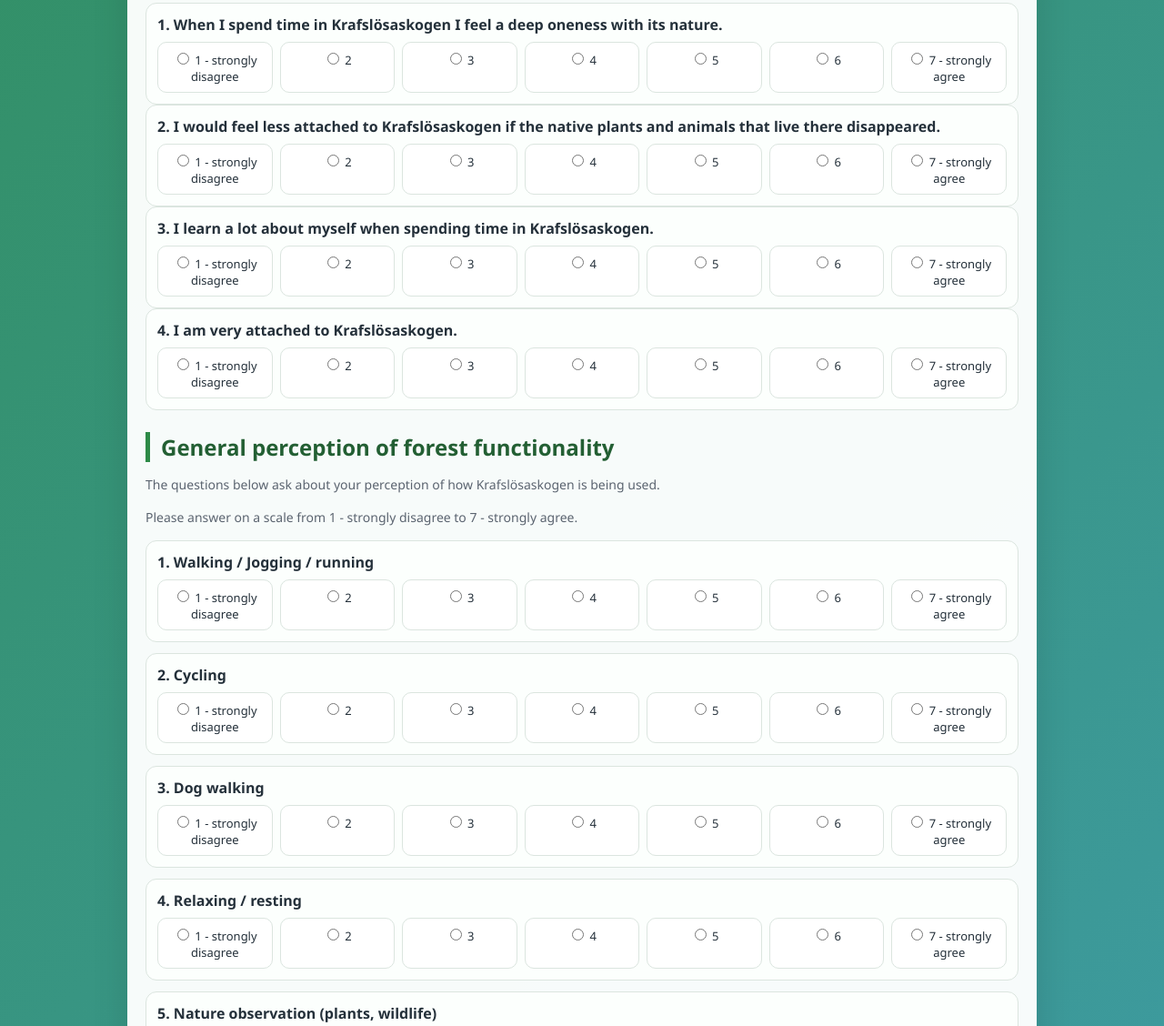
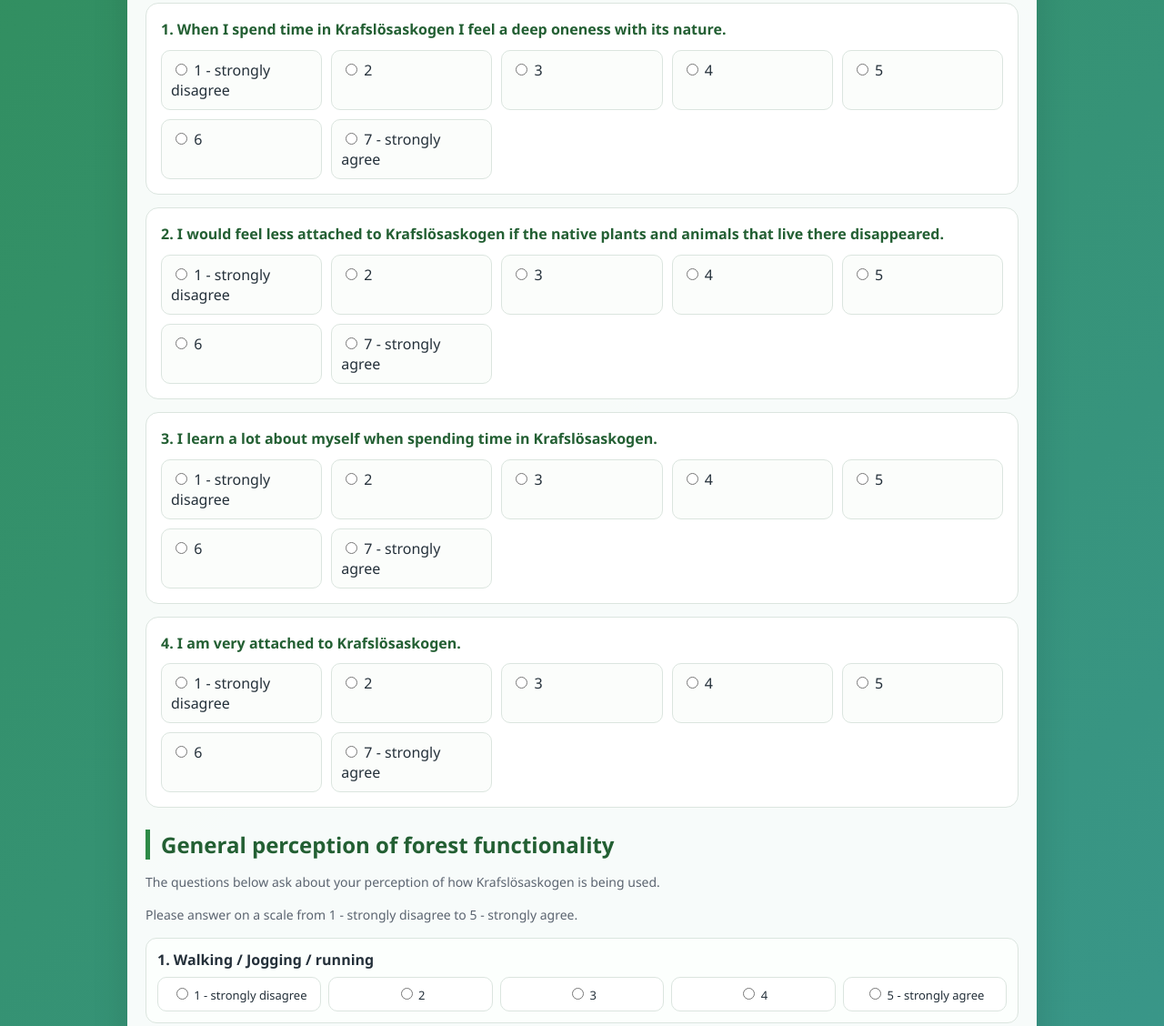
Before and after one commit to urbangreenspacessurvey/kraflosaskogensurvey, a website: page public/index.html in a window 1280 px wide. Shown: the part 1609-2737 px from the top of the page at 91% size. Drawn offline with nearby package versions, Linux system fonts and the light colour scheme.

Commit message:
Add files via upload

```diff
--- a/public/app.js
+++ b/public/app.js
@@ -115,7 +115,7 @@ const translations = {
     title: 'Krafslösaskogen Survey',
     main_title: 'KRAFLÖSASKOGEN / SNURROM SURVEY',
     welcome_1: 'Welcome!',
-    welcome_2: 'We are students at Linnaeus University studying Tourism and Sustainability. As part of our course 26VT-4TR410-Tourism and Ecological Economics, we are conducting research about Krafslösaskogen. We would be grateful for your opinion to better understand how people use and value the area around Snurrom and Värsnäs Golfbana.',
+    welcome_2: 'We are students at Linnaeus University who are working with a project about Krafslösaskogen in one of our courses. We would be grateful for your opinion to better understand how people use and value the area around Snurrom and Värsnäs Golfbana.',
     welcome_3: 'We want to understand your relationship with local nature and how it factors into your daily routine. Your answer will help us understand how and if Krafslösaskogen contributes to the city of Kalmar.',
     welcome_4: 'By continuing, you agree that your answers will be collected anonymously for scientific purposes only. Thank you for taking the time to share your opinions.',
     contacts: 'Students: Josefin Grandin, Kexin Zhang, Miro Lyly, Helena Wittke.\n\nSupervisors: Marianna Strzelecka, Arash Akhshik — arash.akhshik@lnu.se; 0765602704',
@@ -147,7 +147,7 @@ const translations = {
     thanks_p: 'Your input is a crucial step toward more inclusive, equitable green space planning for all urban inhabitants, human and otherwise.',
     submit: 'Submit Survey',
     scale7_hint: 'Please answer on a scale from 1 - strongly disagree to 7 - strongly agree.',
-    scale5_hint: 'Please answer on a scale from 1 - strongly disagree to 7 - strongly agree.',
+    scale5_hint: 'Please answer on a scale from 1 - strongly disagree to 5 - strongly agree.',
     activity: 'Activity or experience',
     emotion: 'Feeling',
     note: 'Short note (optional)',
@@ -161,13 +161,17 @@ const translations = {
     age: 'Age',
     gender: 'Gender',
     education: 'Education level',
-    frequency: 'How often do you visit this place?'
+    frequency: 'How often do you visit this place?',
+    export_title: 'Download survey data',
+    export_hint: 'Download each table as a CSV file. CSV files can be opened directly in Excel.',
+    export_responses: 'Download responses CSV',
+    export_pins: 'Download map pins CSV'
   },
   sv: {
     title: 'Krafslösaskogen enkät',
     main_title: 'KRAFLÖSASKOGEN / SNURROM ENKÄT',
     welcome_1: 'Välkommen!',
-    welcome_2: 'Vi är studenter på Linnéuniversitetet som studerar Tourism and Sustainability. Som en del av vår kurs 26VT-4TR410-Tourism and Ecological Economics genomför vi en studie om Krafslösaskogen. Vi hade varit tacksamma för er åsikt för att bättre förstå hur människor använder och värdesätter området kring Snurrom och Värsnäs Golfbana.',
+    welcome_2: 'Vi är studenter på Linnéuniversitetet och arbetar med ett projekt om Krafslösaskogen i en av våra kurser. Vi hade varit tacksamma för er åsikt för att bättre förstå hur människor använder och värdesätter området kring Snurrom och Värsnäs Golfbana.',
     welcome_3: 'Vi vill förstå er relation till den lokala naturen och hur den påverkar er dagliga rutin. Era svar kommer att hjälpa oss att förstå hur och om Krafslösaskogen bidrar till staden Kalmar.',
     welcome_4: 'Genom att fortsätta accepterar du att dina svar samlas in anonymt och endast i vetenskapligt syfte. Tack för att du tar dig tid att dela med dig av dina åsikter.',
     contacts: 'Studenter: Josefin Grandin, Kexin Zhang, Miro Lyly, Helena Wittke.\n\nHandledare: Marianna Strzelecka, Arash Akhshik — arash.akhshik@lnu.se; 0765602704',
@@ -199,7 +203,7 @@ const translations = {
     thanks_p: 'Ditt bidrag är ett viktigt steg mot en mer inkluderande och rättvis planering av grönområden för alla stadens invånare – både människor och andra arter.',
     submit: 'Skicka in enkäten',
     scale7_hint: 'Vänligen svara på en skala från 1 - instämmer inte alls till 7 - instämmer helt.',
-    scale5_hint: 'Vänligen svara på en skala från 1 - instämmer inte alls till 7 - instämmer helt.',
+    scale5_hint: 'Vänligen svara på en skala från 1 - instämmer inte alls till 5 - instämmer helt.',
     activity: 'Aktivitet eller upplevelse',
     emotion: 'Känsla',
     note: 'Kort notering (valfritt)',
@@ -213,7 +217,11 @@ const translations = {
     age: 'Ålder',
     gender: 'Kön',
     education: 'Utbildningsnivå',
-    frequency: 'Hur ofta besöker du denna plats?'
+    frequency: 'Hur ofta besöker du denna plats?',
+    export_title: 'Ladda ner enkätdata',
+    export_hint: 'Ladda ner varje tabell som en CSV-fil. CSV-filer kan öppnas direkt i Excel.',
+    export_responses: 'Ladda ner svar som CSV',
+    export_pins: 'Ladda ner kartpunkter som CSV'
   }
 };
 
@@ -245,13 +253,11 @@ function renderLikertList(id, items, prefix, max) {
   const c = document.getElementById(id);
   c.innerHTML = '';
   items[currentLanguage].forEach((txt, idx) => {
-    const card = document.createElement('div');
-    card.className = 'matrix-card';
-    const title = document.createElement('div');
-    title.className = 'matrix-title';
-    title.textContent = `${idx + 1}. ${txt}`;
+    const q = document.createElement('div');
+    q.className = 'question';
+    q.innerHTML = `<p class="question-title">${idx + 1}. ${txt}</p>`;
     const opts = document.createElement('div');
-    opts.className = 'matrix-options';
+    opts.className = 'likert';
     for (let i = 1; i <= max; i++) {
       let labelText = String(i);
       if (i === 1) labelText = currentLanguage === 'sv' ? '1 - instämmer inte alls' : '1 - strongly disagree';
@@ -260,9 +266,8 @@ function renderLikertList(id, items, prefix, max) {
       l.innerHTML = `<input type="radio" name="${prefix}${idx + 1}" value="${i}" required> ${labelText}`;
       opts.appendChild(l);
     }
-    card.appendChild(title);
-    card.appendChild(opts);
-    c.appendChild(card);
+    q.appendChild(opts);
+    c.appendChild(q);
   });
 }
 
@@ -277,10 +282,10 @@ function renderFunctionality() {
     title.textContent = `${idx + 1}. ${txt}`;
     const opts = document.createElement('div');
     opts.className = 'matrix-options';
-    for (let i = 1; i <= 7; i++) {
+    for (let i = 1; i <= 5; i++) {
       let labelText = String(i);
       if (i === 1) labelText = currentLanguage === 'sv' ? '1 - instämmer inte alls' : '1 - strongly disagree';
-      if (i === 7) labelText = currentLanguage === 'sv' ? '7 - instämmer helt' : '7 - strongly agree';
+      if (i === 5) labelText = currentLanguage === 'sv' ? '5 - instämmer helt' : '5 - strongly agree';
       const l = document.createElement('label');
       l.innerHTML = `<input type="radio" name="func_${idx + 1}" value="${i}" required> ${labelText}`;
       opts.appendChild(l);
--- a/public/index.html
+++ b/public/index.html
@@ -25,7 +25,7 @@
     .matrix-list{display:grid;gap:12px}
     .matrix-card{border:1px solid var(--border);border-radius:12px;padding:12px;background:#fcfffd}
     .matrix-card .matrix-title{font-weight:700;margin-bottom:8px}
-    .matrix-options{display:grid;grid-template-columns:repeat(7,minmax(56px,1fr));gap:8px}
+    .matrix-options{display:grid;grid-template-columns:repeat(5,minmax(56px,1fr));gap:8px}
     .matrix-options label{border:1px solid var(--border);border-radius:10px;padding:8px 6px;background:#fff;text-align:center;font-size:13px;cursor:pointer}
     .demographics-grid{display:grid;gap:12px;grid-template-columns:repeat(auto-fit,minmax(220px,1fr))}
     .field label{display:block;font-weight:700;margin-bottom:6px}
@@ -34,8 +34,8 @@
     .map{width:100%;height:100%}
     .pin-counter{display:flex;justify-content:space-between;gap:10px;flex-wrap:wrap;margin:8px 0}
     .pill{display:inline-block;padding:5px 10px;border-radius:999px;background:#fff;border:1px solid var(--border);font-size:13px}
-    .mini-btn,.submit-btn{background:linear-gradient(45deg,var(--green),var(--blue));color:#fff;border:none;border-radius:999px;cursor:pointer;font-weight:700}
-    .mini-btn{padding:9px 14px}
+    .mini-btn,.submit-btn,.export-btn{background:linear-gradient(45deg,var(--green),var(--blue));color:#fff;border:none;border-radius:999px;cursor:pointer;font-weight:700;text-decoration:none;display:inline-block}
+    .mini-btn,.export-btn{padding:9px 14px}
     .submit-btn{display:block;margin:28px auto 8px;padding:15px 34px;font-size:18px}
     #message{display:none;padding:12px 14px;border-radius:12px;font-weight:700;margin:10px 0}
     #message.success{display:block;background:#d4edda;color:#155724}
@@ -95,7 +95,7 @@
 
       <h2 data-i18n="func_title"></h2>
       <p class="hint" data-i18n="func_desc"></p>
-      <p class="hint" data-i18n="scale7_hint"></p>
+      <p class="hint" data-i18n="scale5_hint"></p>
       <div id="func-section" class="matrix-list"></div>
 
       <h2 data-i18n="routine_title"></h2>
@@ -132,6 +132,15 @@
         <p data-i18n="thanks_p"></p>
       </div>
 
+      <div class="question">
+        <p class="question-title" data-i18n="export_title"></p>
+        <p class="hint" data-i18n="export_hint"></p>
+        <div style="display:flex;gap:10px;flex-wrap:wrap;margin-top:10px">
+          <a class="export-btn" href="/export/responses.csv" data-i18n="export_responses"></a>
+          <a class="export-btn" href="/export/map-pins.csv" data-i18n="export_pins"></a>
+        </div>
+      </div>
+
       <button class="submit-btn" type="submit" data-i18n="submit"></button>
     </form>
   </div>
```
